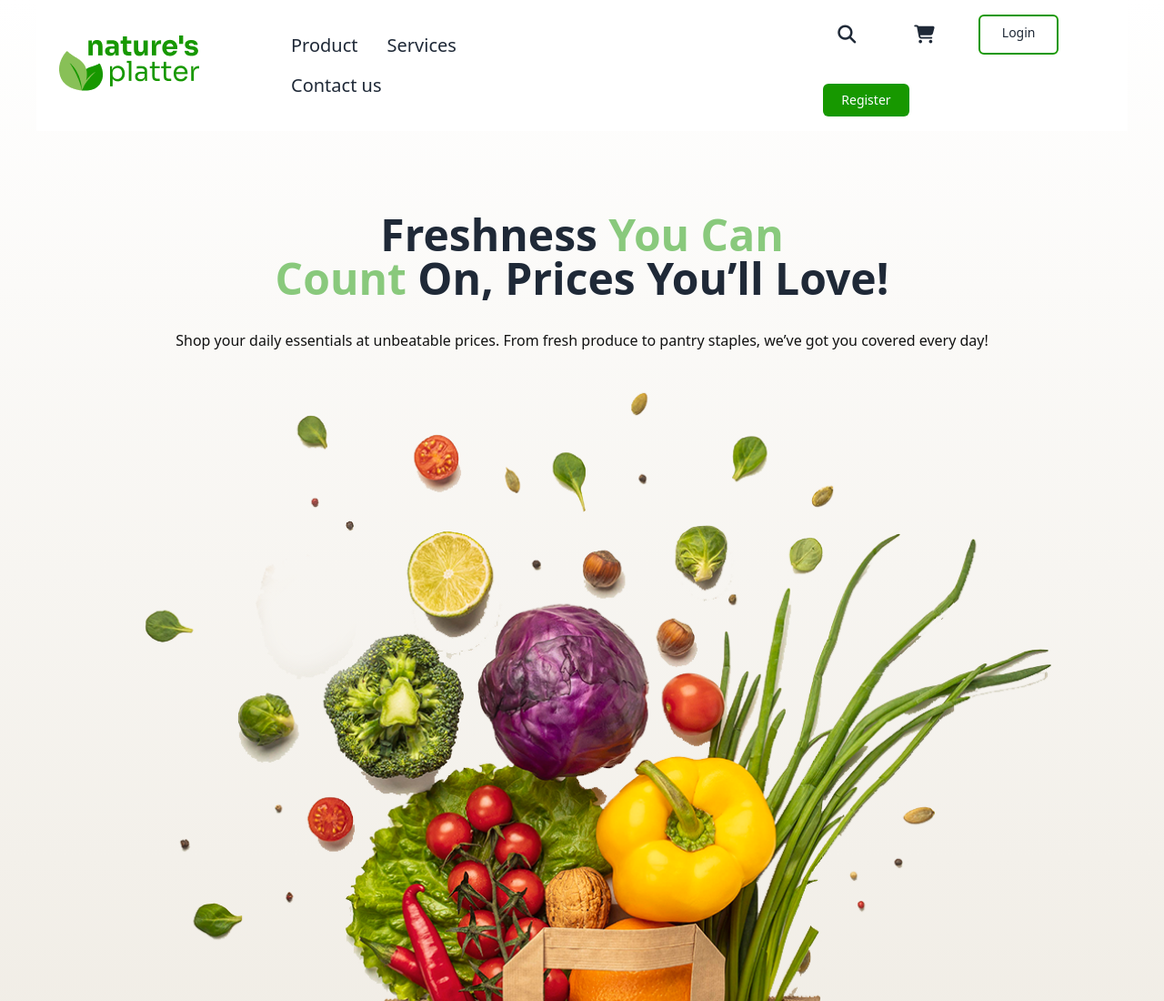
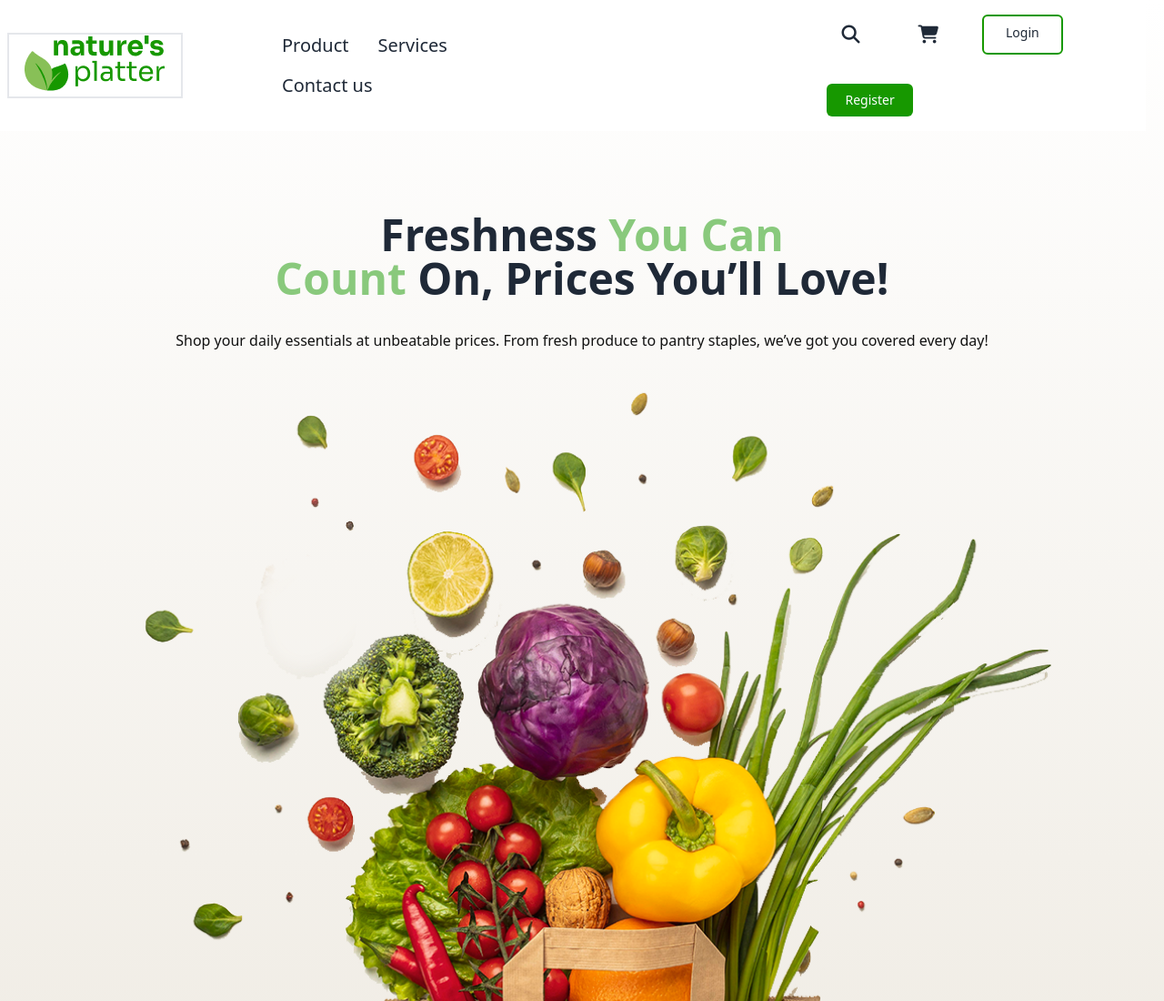
Before and after one commit to sajjadjim/Assignment--3--Nature-s-Platter, a plain HTML site: page index.html in a window 1280 px wide. Shown: the top 1100 px of the page at 91% size. Drawn offline with nearby package versions, Linux system fonts and the light colour scheme.

Commit message:
new commit done

```diff
--- a/index.html
+++ b/index.html
@@ -19,11 +19,11 @@
         <!-- linnear gradient color given here -->
         <section style="background: linear-gradient(180.00deg, rgb(255, 255, 255),rgb(239, 235, 227) 100%);">
             <!-- nav bar code  -->
-            <header class=" lg:mx-10 mx-5">
+            <header class=" lg:mb-10 mr-5">
                 <div class="navbar bg-base-100  flex justify-between ">
                     <div class="navbar-start ">
 
-                        <div><a class="btn btn-ghost text-xl"><img src="c2-assets/logo-header.png" alt=""></a></div>
+                        <div class="border-2"><a class="btn btn-ghost text-xl"><img src="c2-assets/logo-header.png" alt=""></a></div>
 
                     </div>
 
@@ -328,7 +328,7 @@
     <footer class=" p-10 bg-[#179800] text-white lg:pb-[140px] pb-[100px] lg:pt-[350px] pt-[400px]">
         <div class="flex lg:flex-row flex-col justify-between lg:px-[140px]">
             <div>
-                <img src="/c2-assets/logo-footer.png" alt="">
+                <img src="c2-assets/logo-footer.png" alt="">
                 <p class="text-[#FFFFFFB3] py-2">Discover a world of treats, toys, and <br> essentials handpicked for
                     your furry <br> friends</p>
             </div>
```
